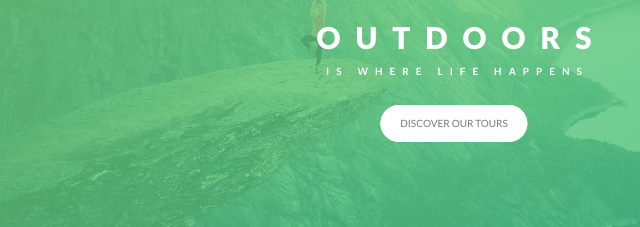
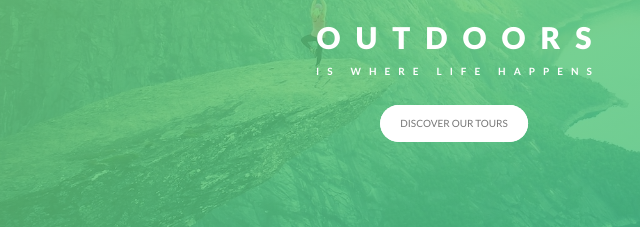
Before and after one commit to danh-bui/natours-mobile, a website: page index.html in a window 1280 px wide. Shown: the part 242-469 px from the top of the page, 186-826 px from the left. Drawn offline with nearby package versions, Linux system fonts and the light colour scheme; files that its build step writes are made by us from their sources.

Commit message:
Update main.scss

```diff
--- a/sass/main.scss
+++ b/sass/main.scss
@@ -77,8 +77,8 @@ body {
     display: block;
     font-size: 2rem;
     font-weight: 700;
-    letter-spacing: 1.4rem;
-    margin-right: -1.4rem;
+    letter-spacing: 1.6rem;
+    margin-right: -1.6rem;
 
     animation: moveInRight 1s ease-in-out;
   }
```
